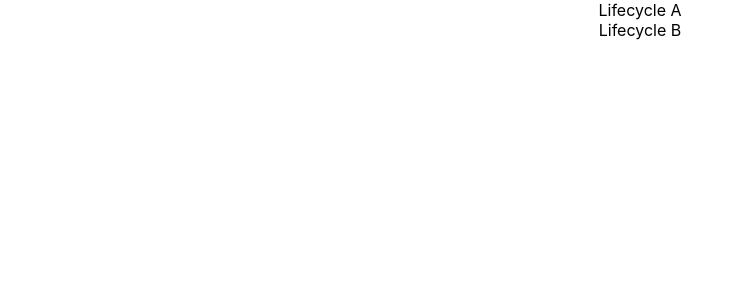
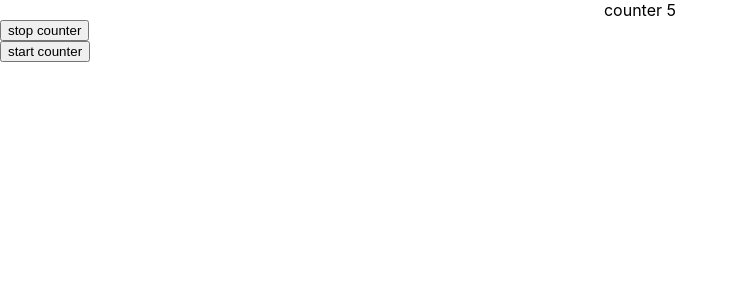
Before and after one commit to aman06it/React-tutorials, a React (Create React App) app: page / in a window 1280 px wide. Shown: the top 300 px of the page, without its empty margins (0-744 px from the left). Built offline with nearby package versions, Linux system fonts and the light colour scheme.

Commit message:
Counter event

```diff
--- a/src/App.js
+++ b/src/App.js
@@ -2,12 +2,14 @@ import FormComponent from './components/FormComponent';
 import logo from './logo.svg';
 import './App.css'
 import LifeCycleA from './components/LifeCycleA';
+import CounterEven from './components/CounterEven';
 
 function App() {
   return (
     <div className="App">
      {/* <FormComponent/> */}
-    <LifeCycleA/>
+    {/* <LifeCycleA/> */}
+    <CounterEven/>
     </div>
   );
 }
--- /dev/null
+++ b/src/components/CounterEven.js
@@ -0,0 +1,39 @@
+import React, { Component } from 'react'
+
+export class CounterEven extends Component {
+    constructor() {
+        super();
+        this.state = {
+          name: "aman",
+          count: 0
+        };
+      }
+      componentDidMount() {
+       this.start()
+      };
+      start(){
+        this.intervalID = setInterval(() => {
+            this.setState((prevState, props) => {
+              return { count: prevState.count + 1 };
+            });
+          }, 1000);
+      }
+      clear(){
+        clearInterval(this.intervalID);
+      };
+      render() {
+        return (
+          <div className="App">
+            counter {this.state.count}
+            <button style={{ display: "block" }} onClick={() => this.clear()}>
+              stop counter
+            </button>
+            <button style={{ display: "block" }} onClick={() => this.start()}>
+              start counter
+            </button>
+          </div>
+        );
+      }
+}
+
+export default CounterEven
```
